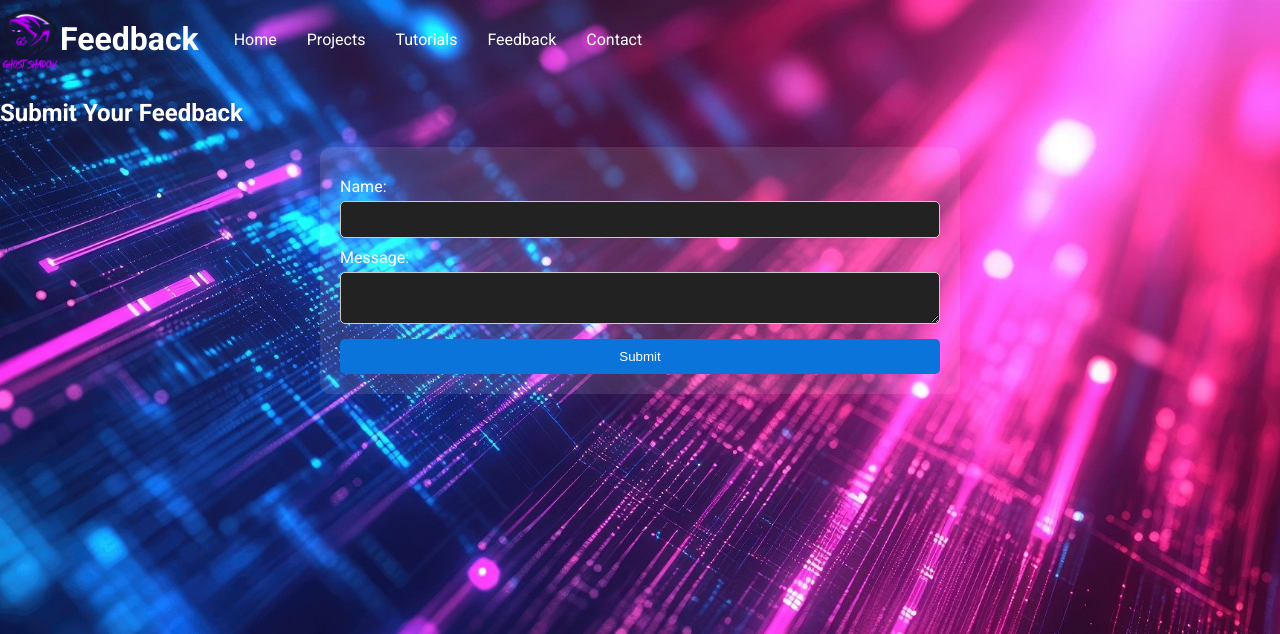
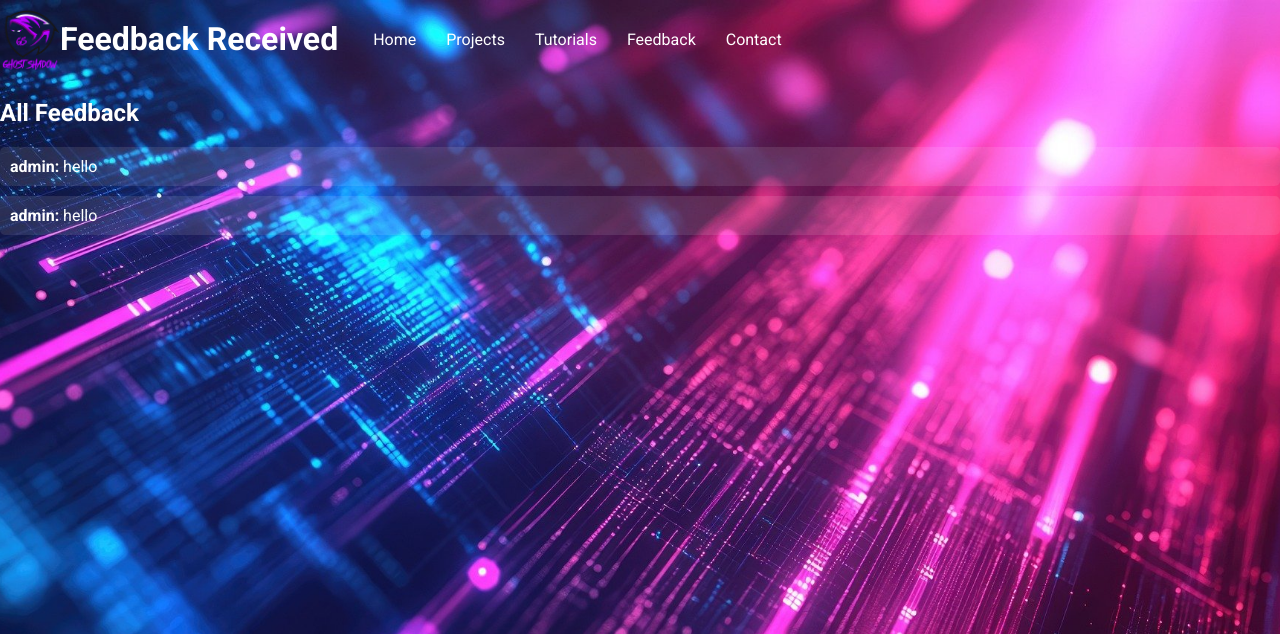
Before and after one commit to Ghostshadowplays/Ghosty-Ware-Site, a Flask app: page /feedback in a window 1280 px wide. Shown: the top 634 px of the page. Run offline with Flask 3, Linux system fonts and the light colour scheme; data comes from the database, SQL or seed files in the repository.

Commit message:
Update feedback.html

```diff
--- a/templates/feedback.html
+++ b/templates/feedback.html
@@ -3,35 +3,33 @@
 <head>
     <meta charset="UTF-8">
     <meta name="viewport" content="width=device-width, initial-scale=1.0">
-    <title>Feedback - Ghosty Ware</title>
+    <title>View Feedback - Ghosty Ware</title>
     <link rel="stylesheet" href="/static/styles.css">
     <link rel="stylesheet" href="https://fonts.googleapis.com/css2?family=Roboto:wght@400;700&display=swap">
 </head>
 <body>
     <header>
         <img src="/static/logo.png" alt="Ghosty Ware Logo" style="height: 60px;">
-        <h1>Feedback</h1>
+        <h1>Feedback Received</h1>
         <nav>
             <ul>
                 <li><a href="/">Home</a></li>
                 <li><a href="/projects">Projects</a></li>
                 <li><a href="/tutorials">Tutorials</a></li>
                 <li><a href="/feedback">Feedback</a></li>
-                <li><a href="/contact">Contact</a></li>
+                <li><a href="/contact">Contact</a></li> <!-- Removed extra '>' -->
             </ul>
         </nav>
     </header>
     <main>
-        <h2>Submit Your Feedback</h2>
-        <form action="/submit-feedback" method="post" class="feedback-form">
-            <label for="name">Name:</label>
-            <input type="text" id="name" name="name" required>
-
-            <label for="message">Message:</label>
-            <textarea id="message" name="message" required></textarea>
-
-            <button type="submit">Submit</button>
-        </form>
+        <h2>All Feedback</h2>
+        <ul>
+            {% for entry in feedback %}
+                <li><strong>{{ entry.name }}:</strong> {{ entry.message }}</li>
+            {% else %}
+                <li>No feedback received yet.</li>
+            {% endfor %}
+        </ul>
     </main>
     <footer>
         <p>&copy; 2024 Ghosty Ware</p>
```
